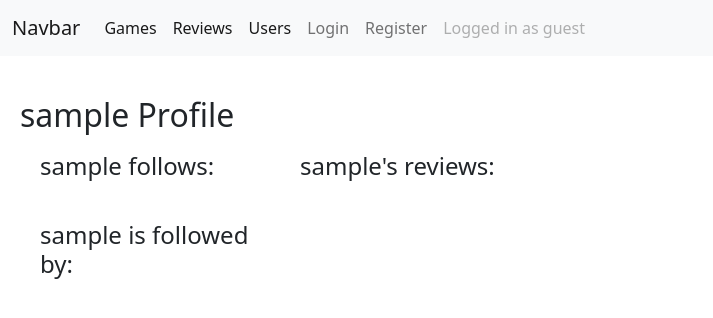
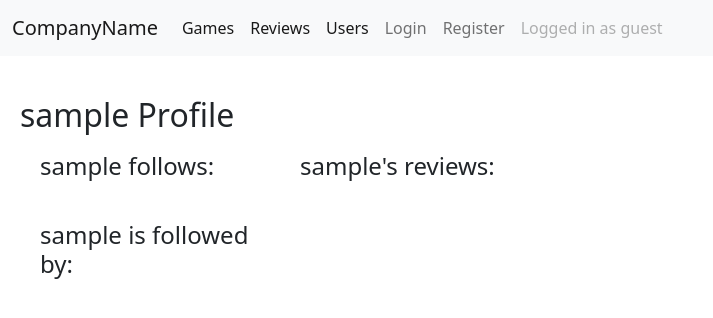
Before and after one commit to Krzys01k/BD2021-gamedb-neo4j, a Flask app: a page that uses FlaskApp/Templates/base.html in a window 1280 px wide. Shown: the top 318 px of the page, without its empty margins (0-713 px from the left). Run offline with Flask 2, Linux system fonts and the light colour scheme; data that the repository does not hold is empty.

Commit message:
wygląd strony użytkownika + sticky navbar

```diff
--- a/FlaskApp/Templates/base.html
+++ b/FlaskApp/Templates/base.html
@@ -8,9 +8,9 @@
   </head>
   <body>
 
-    <nav class="navbar navbar-expand navbar-light bg-light">
+    <nav class="navbar navbar-expand navbar-light bg-light sticky-top">
       <div class="container-fluid">
-        <a class="navbar-brand" href="#">Navbar</a>
+        <a class="navbar-brand">CompanyName</a>
         <button class="navbar-toggler" type="button" data-bs-toggle="collapse" data-bs-target="#navbarNavAltMarkup" aria-controls="navbarNavAltMarkup" aria-expanded="false" aria-label="Toggle navigation">
           <span class="navbar-toggler-icon"></span>
         </button>
--- a/FlaskApp/Templates/user_details.html
+++ b/FlaskApp/Templates/user_details.html
@@ -44,9 +44,9 @@
 
     <div style=" height: 100%; width:100%">
         <h4>{{user_name}}'s reviews:</h4>
-        <div class="d-flex flex-row align-items-start scrollspy-example flex-wrap" style="max-height:600px; overflow-y: scroll;, height: auto; width:100%">
+        <div class="d-flex flex-row align-items-start scrollspy-example flex-wrap" style="max-height:500px; overflow-y: scroll;, height: auto; width:100%">
             {% for r in reviews %}
-            <div class="container" style="max-width: 400px ; margin:10px; background-color: #fcfcfc; width: max-content; border-radius: 10px; min-width: 200px; box-shadow: 0 2px 4px 0 rgba(0, 0, 0, 0.1), 0 6px 20px 0 rgba(0, 0, 0, 0.09);" >
+            <div class="container" style="max-width: 500px ; margin:10px; background-color: #fcfcfc; width: max-content; border-radius: 10px; min-width: 200px; box-shadow: 0 2px 4px 0 rgba(0, 0, 0, 0.1), 0 6px 20px 0 rgba(0, 0, 0, 0.09);" >
 
                 <div style="padding: 10px 10px 1px 10px; ">
                     <h5>{{r['game']}} review:</h5>
```
